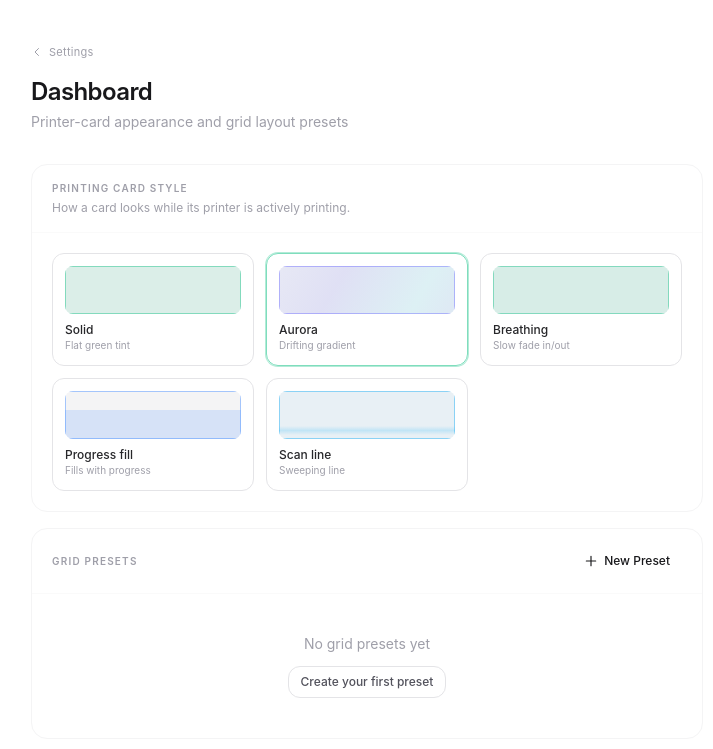
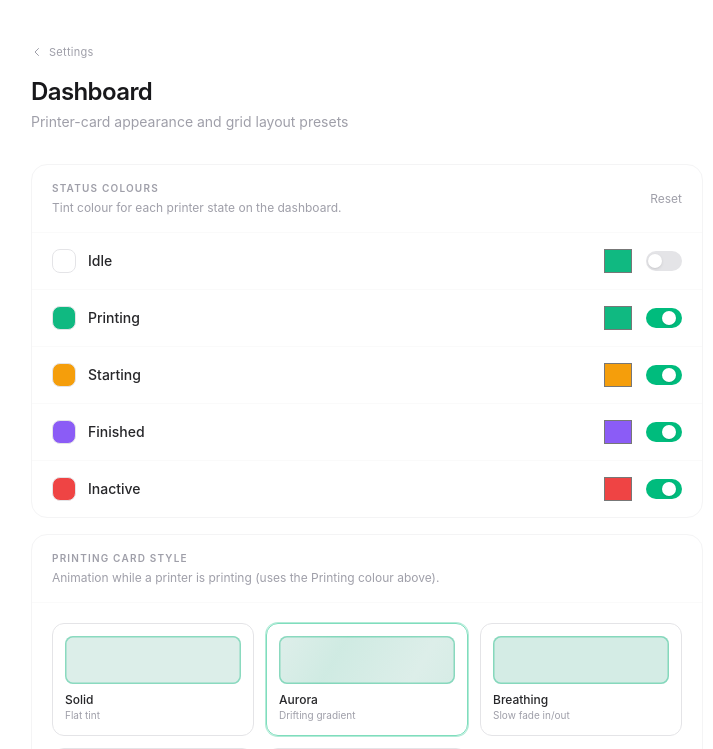
Before and after one commit to eschencode/PrintFarmCompanion, a SvelteKit app: page /settings/dashboard in a window 1280 px wide. Shown: the top 749 px of the page, without its empty margins (273-986 px from the left). Built offline with nearby package versions, Linux system fonts and the light colour scheme.

Commit message:
ui(improvement): dashboard

```diff
--- a/src/lib/components/dashboard/PrinterCard.svelte
+++ b/src/lib/components/dashboard/PrinterCard.svelte
@@ -4,7 +4,11 @@
     import { getProgress } from "$lib/utils/time";
     import { getActivePrintJob } from "$lib/utils/printerData";
     import { resolveSpoolColor } from "$lib/utils/spoolColor";
-    import { printingEffect } from "$lib/stores/dashboardPrefs";
+    import {
+        printingEffect,
+        stateColors,
+        hexToRgb,
+    } from "$lib/stores/dashboardPrefs";
     import SpoolGauge from "$lib/components/dashboard/SpoolGauge.svelte";
     import type {
         DashboardPrinter,
@@ -36,14 +40,11 @@
           ? "printing"
           : printer.status; // 'finished' | 'idle' | 'inactive'
 
-    // Background tint + inset ring per status. Idle is deliberately untinted.
-    // Printing is handled separately (animated effect chosen in settings).
-    const STATUS_TINT: Record<string, string> = {
-        starting: "bg-amber-500/10 ring-amber-500/40",
-        finished: "bg-violet-500/[0.13] ring-violet-500/45",
-        inactive: "bg-red-500/10 ring-red-500/40",
-    };
-    $: tint = STATUS_TINT[cardStatus] ?? "";
+    // Per-status colour config (customisable in settings). Drives the tint/effect.
+    $: stateCfg = ($stateColors as Record<string, { color: string; enabled: boolean }>)[cardStatus];
+    $: tintEnabled = !!stateCfg?.enabled;
+    $: tintRgb = stateCfg ? hexToRgb(stateCfg.color) : "113, 113, 122";
+    $: ringShadow = `inset 0 0 0 1.5px rgba(${tintRgb}, 0.4)`;
 
     // Live print progress (0–100) — drives the "progress" printing effect.
     $: printProgress =
@@ -105,31 +106,48 @@
          rounded-xl p-3 card-lift card-shine
          flex flex-col items-center justify-center overflow-hidden min-h-0"
 >
-    <!-- Status background. Printing uses the effect chosen in dashboard settings;
-         other statuses get a flat tint + inset ring. Idle is untinted. -->
-    {#if cardStatus === "printing"}
+    <!-- Status background (colours customisable in dashboard settings). Printing
+         uses the chosen animated effect; other statuses get a flat tint + ring.
+         All effects sit behind the printer image (this layer is below z-[1]). -->
+    {#if cardStatus === "printing" && tintEnabled}
         {#if $printingEffect === "aurora"}
-            <div class="absolute inset-0 rounded-xl ring-1 ring-inset ring-indigo-500/40 pointer-events-none printing-aurora"></div>
+            <div
+                class="absolute inset-0 rounded-xl pointer-events-none printing-aurora"
+                style="--c-rgb: {tintRgb}; box-shadow: {ringShadow};"
+            ></div>
         {:else if $printingEffect === "breathing"}
-            <div class="absolute inset-0 rounded-xl ring-1 ring-inset ring-emerald-500/40 pointer-events-none printing-breathe"></div>
+            <div
+                class="absolute inset-0 rounded-xl pointer-events-none printing-breathe"
+                style="--c-rgb: {tintRgb}; box-shadow: {ringShadow};"
+            ></div>
         {:else if $printingEffect === "scan"}
-            <div class="absolute inset-0 rounded-xl ring-1 ring-inset ring-sky-500/40 pointer-events-none overflow-hidden bg-sky-500/[0.05]">
+            <div
+                class="absolute inset-0 rounded-xl pointer-events-none overflow-hidden"
+                style="--c-rgb: {tintRgb}; background-color: rgba({tintRgb}, 0.05); box-shadow: {ringShadow};"
+            >
                 <div class="printing-scan"></div>
             </div>
         {:else if $printingEffect === "progress"}
-            <div class="absolute inset-0 rounded-xl ring-1 ring-inset ring-blue-500/40 pointer-events-none overflow-hidden">
+            <div
+                class="absolute inset-0 rounded-xl pointer-events-none overflow-hidden"
+                style="box-shadow: {ringShadow};"
+            >
                 <div
-                    class="absolute inset-x-0 bottom-0 bg-blue-500/15 transition-[height] duration-700 ease-out"
-                    style="height: {printProgress}%"
+                    class="absolute inset-y-0 left-0 transition-[width] duration-700 ease-out"
+                    style="width: {printProgress}%; background-color: rgba({tintRgb}, 0.15);"
                 ></div>
             </div>
         {:else}
             <!-- solid -->
-            <div class="absolute inset-0 rounded-xl ring-1 ring-inset ring-emerald-500/40 pointer-events-none bg-emerald-500/10"></div>
+            <div
+                class="absolute inset-0 rounded-xl pointer-events-none"
+                style="background-color: rgba({tintRgb}, 0.10); box-shadow: {ringShadow};"
+            ></div>
         {/if}
-    {:else if tint}
+    {:else if cardStatus !== "printing" && tintEnabled}
         <div
-            class="absolute inset-0 rounded-xl ring-1 ring-inset pointer-events-none {tint}"
+            class="absolute inset-0 rounded-xl pointer-events-none"
+            style="background-color: rgba({tintRgb}, 0.10); box-shadow: {ringShadow};"
         ></div>
     {/if}
 
--- a/src/lib/stores/dashboardPrefs.ts
+++ b/src/lib/stores/dashboardPrefs.ts
@@ -4,18 +4,18 @@ import { browser } from '$app/environment';
 /** How a printing printer's card is visually treated on the dashboard. */
 export type PrintingEffect = 'solid' | 'aurora' | 'breathing' | 'progress' | 'scan';
 
-const KEY = 'printfarm_printing_effect';
-const DEFAULT: PrintingEffect = 'aurora';
-const VALID: PrintingEffect[] = ['solid', 'aurora', 'breathing', 'progress', 'scan'];
+const EFFECT_KEY = 'printfarm_printing_effect';
+const EFFECT_DEFAULT: PrintingEffect = 'aurora';
+const EFFECT_VALID: PrintingEffect[] = ['solid', 'aurora', 'breathing', 'progress', 'scan'];
 
 function createEffectStore() {
-  const stored = browser ? localStorage.getItem(KEY) : null;
-  const initial = stored && VALID.includes(stored as PrintingEffect) ? (stored as PrintingEffect) : DEFAULT;
+  const stored = browser ? localStorage.getItem(EFFECT_KEY) : null;
+  const initial = stored && EFFECT_VALID.includes(stored as PrintingEffect) ? (stored as PrintingEffect) : EFFECT_DEFAULT;
   const { subscribe, set } = writable<PrintingEffect>(initial);
   return {
     subscribe,
     set(value: PrintingEffect) {
-      if (browser) localStorage.setItem(KEY, value);
+      if (browser) localStorage.setItem(EFFECT_KEY, value);
       set(value);
     },
   };
@@ -23,3 +23,63 @@ function createEffectStore() {
 
 /** Selected printing-card effect, persisted to localStorage. */
 export const printingEffect = createEffectStore();
+
+// ── Per-status card colours ─────────────────────────────────────────────────
+
+export type CardStatus = 'idle' | 'starting' | 'printing' | 'finished' | 'inactive';
+export interface StateColor {
+  /** Hex colour, e.g. "#10b981". */
+  color: string;
+  /** Whether the tint/effect is shown for this status. */
+  enabled: boolean;
+}
+export type StateColors = Record<CardStatus, StateColor>;
+
+const COLORS_KEY = 'printfarm_state_colors';
+
+export const DEFAULT_STATE_COLORS: StateColors = {
+  idle: { color: '#10b981', enabled: false },
+  starting: { color: '#f59e0b', enabled: true },
+  printing: { color: '#10b981', enabled: true },
+  finished: { color: '#8b5cf6', enabled: true },
+  inactive: { color: '#ef4444', enabled: true },
+};
+
+function createStateColorsStore() {
+  let initial: StateColors = { ...DEFAULT_STATE_COLORS };
+  if (browser) {
+    try {
+      const raw = localStorage.getItem(COLORS_KEY);
+      if (raw) initial = { ...DEFAULT_STATE_COLORS, ...JSON.parse(raw) };
+    } catch {
+      /* corrupt value — fall back to defaults */
+    }
+  }
+  const { subscribe, set, update } = writable<StateColors>(initial);
+  return {
+    subscribe,
+    setStatus(status: CardStatus, patch: Partial<StateColor>) {
+      update((curr) => {
+        const next = { ...curr, [status]: { ...curr[status], ...patch } };
+        if (browser) localStorage.setItem(COLORS_KEY, JSON.stringify(next));
+        return next;
+      });
+    },
+    reset() {
+      if (browser) localStorage.setItem(COLORS_KEY, JSON.stringify(DEFAULT_STATE_COLORS));
+      set({ ...DEFAULT_STATE_COLORS });
+    },
+  };
+}
+
+/** Per-status card colours, persisted to localStorage. */
+export const stateColors = createStateColorsStore();
+
+/** Convert "#rrggbb" (or "#rgb") to an "r, g, b" string for use in rgba(). */
+export function hexToRgb(hex: string): string {
+  let h = (hex ?? '').replace('#', '');
+  if (h.length === 3) h = h.split('').map((c) => c + c).join('');
+  const n = parseInt(h, 16);
+  if (Number.isNaN(n) || h.length !== 6) return '113, 113, 122';
+  return `${(n >> 16) & 255}, ${(n >> 8) & 255}, ${n & 255}`;
+}
--- a/src/routes/(main)/+page.svelte
+++ b/src/routes/(main)/+page.svelte
@@ -509,6 +509,8 @@
     });
     printer.status = broken ? 'inactive' : 'idle';
     if (selectedPrinter?.id === printer.id) selectedPrinter = { ...printer };
+    // Refresh data.printers so the dashboard card re-derives status (and its tint).
+    await invalidateAll();
     controlLoading = null;
   }
 
--- a/src/routes/(main)/settings/dashboard/+page.svelte
+++ b/src/routes/(main)/settings/dashboard/+page.svelte
@@ -2,19 +2,37 @@
   import type { PageData, ActionData } from './$types';
   import type { GridCell } from '$lib/types';
   import { enhance } from '$app/forms';
-  import { printingEffect, type PrintingEffect } from '$lib/stores/dashboardPrefs';
+  import {
+    printingEffect,
+    stateColors,
+    hexToRgb,
+    type PrintingEffect,
+    type CardStatus,
+  } from '$lib/stores/dashboardPrefs';
 
   export let data: PageData;
   export let form: ActionData;
 
   // Printing-card visual effect options (live-previewed below).
   const effectOptions: { id: PrintingEffect; label: string; desc: string }[] = [
-    { id: 'solid', label: 'Solid', desc: 'Flat green tint' },
+    { id: 'solid', label: 'Solid', desc: 'Flat tint' },
     { id: 'aurora', label: 'Aurora', desc: 'Drifting gradient' },
     { id: 'breathing', label: 'Breathing', desc: 'Slow fade in/out' },
-    { id: 'progress', label: 'Progress fill', desc: 'Fills with progress' },
+    { id: 'progress', label: 'Progress fill', desc: 'Fills L→R with progress' },
     { id: 'scan', label: 'Scan line', desc: 'Sweeping line' },
   ];
+
+  // Customisable per-status colours.
+  const statusList: { id: CardStatus; label: string }[] = [
+    { id: 'idle', label: 'Idle' },
+    { id: 'printing', label: 'Printing' },
+    { id: 'starting', label: 'Starting' },
+    { id: 'finished', label: 'Finished' },
+    { id: 'inactive', label: 'Inactive' },
+  ];
+
+  // Printing colour drives the live effect previews below.
+  $: printingRgb = hexToRgb($stateColors.printing.color);
 
   const cellTypes: GridCell['type'][] = ['empty', 'printer', 'stats', 'settings', 'spools', 'inventory', 'products'];
 
@@ -149,11 +167,61 @@
       </div>
     {/if}
 
+    <!-- ── Status Colours ──────────────────────────────────────────── -->
+    <div class="bg-white dark:bg-[#111] rounded-xl border border-zinc-100 dark:border-[#1e1e1e] overflow-hidden mb-4">
+      <div class="px-5 py-4 flex items-center justify-between border-b border-zinc-50 dark:border-[#1a1a1a]">
+        <div>
+          <p class="text-[10px] font-semibold uppercase tracking-[0.12em] text-zinc-400 dark:text-zinc-500">Status Colours</p>
+          <p class="text-xs text-zinc-400 mt-1">Tint colour for each printer state on the dashboard.</p>
+        </div>
+        <button
+          type="button"
+          onclick={() => stateColors.reset()}
+          class="text-xs text-zinc-400 hover:text-zinc-700 dark:hover:text-zinc-200 transition-colors"
+        >
+          Reset
+        </button>
+      </div>
+      <div class="divide-y divide-zinc-50 dark:divide-[#1a1a1a]">
+        {#each statusList as s}
+          {@const cfg = $stateColors[s.id]}
+          <div class="px-5 py-3 flex items-center justify-between gap-4">
+            <div class="flex items-center gap-3 min-w-0">
+              <span
+                class="w-6 h-6 rounded-md border border-zinc-200 dark:border-[#262626] shrink-0"
+                style="background-color: {cfg.enabled ? cfg.color : 'transparent'}"
+              ></span>
+              <p class="text-sm font-medium text-zinc-800 dark:text-zinc-200">{s.label}</p>
+            </div>
+            <div class="flex items-center gap-3 shrink-0">
+              <input
+                type="color"
+                value={cfg.color}
+                oninput={(e) => stateColors.setStatus(s.id, { color: e.currentTarget.value })}
+                class="w-8 h-8 rounded cursor-pointer bg-transparent border-0 p-0"
+                aria-label="{s.label} colour"
+              />
+              <button
+                type="button"
+                onclick={() => stateColors.setStatus(s.id, { enabled: !cfg.enabled })}
+                class="relative inline-flex h-5 w-9 shrink-0 items-center rounded-full transition-colors {cfg.enabled ? 'bg-emerald-500' : 'bg-zinc-200 dark:bg-zinc-700'}"
+                role="switch"
+                aria-checked={cfg.enabled}
+                aria-label="Toggle {s.label} tint"
+              >
+                <span class="inline-block h-3.5 w-3.5 transform rounded-full bg-white shadow transition-transform {cfg.enabled ? 'translate-x-4' : 'translate-x-0.5'}"></span>
+              </button>
+            </div>
+          </div>
+        {/each}
+      </div>
+    </div>
+
     <!-- ── Printing Card Style ─────────────────────────────────────── -->
     <div class="bg-white dark:bg-[#111] rounded-xl border border-zinc-100 dark:border-[#1e1e1e] overflow-hidden mb-4">
       <div class="px-5 py-4 border-b border-zinc-50 dark:border-[#1a1a1a]">
         <p class="text-[10px] font-semibold uppercase tracking-[0.12em] text-zinc-400 dark:text-zinc-500">Printing Card Style</p>
-        <p class="text-xs text-zinc-400 mt-1">How a card looks while its printer is actively printing.</p>
+        <p class="text-xs text-zinc-400 mt-1">Animation while a printer is printing (uses the Printing colour above).</p>
       </div>
       <div class="p-5 grid grid-cols-2 sm:grid-cols-3 gap-3">
         {#each effectOptions as opt}
@@ -166,18 +234,18 @@
               ? 'border-emerald-500/50 ring-1 ring-emerald-500/30'
               : 'border-zinc-200 dark:border-[#262626] hover:border-zinc-300 dark:hover:border-[#333]'}"
           >
-            <!-- Live preview -->
-            <div class="relative h-12 rounded-md overflow-hidden bg-zinc-100 dark:bg-[#0c0c0f] mb-2">
+            <!-- Live preview (tinted with the chosen Printing colour) -->
+            <div class="relative h-12 rounded-md overflow-hidden bg-zinc-100 dark:bg-[#0c0c0f] mb-2" style="--c-rgb: {printingRgb}; box-shadow: inset 0 0 0 1.5px rgba({printingRgb}, 0.4);">
               {#if opt.id === 'aurora'}
-                <div class="absolute inset-0 ring-1 ring-inset ring-indigo-500/40 printing-aurora"></div>
+                <div class="absolute inset-0 printing-aurora"></div>
               {:else if opt.id === 'breathing'}
-                <div class="absolute inset-0 ring-1 ring-inset ring-emerald-500/40 printing-breathe"></div>
+                <div class="absolute inset-0 printing-breathe"></div>
               {:else if opt.id === 'scan'}
-                <div class="absolute inset-0 ring-1 ring-inset ring-sky-500/40 overflow-hidden bg-sky-500/[0.05]"><div class="printing-scan"></div></div>
+                <div class="absolute inset-0 overflow-hidden" style="background-color: rgba({printingRgb}, 0.05);"><div class="printing-scan"></div></div>
               {:else if opt.id === 'progress'}
-                <div class="absolute inset-0 ring-1 ring-inset ring-blue-500/40 overflow-hidden"><div class="absolute inset-x-0 bottom-0 h-3/5 bg-blue-500/15"></div></div>
+                <div class="absolute inset-y-0 left-0 w-3/5" style="background-color: rgba({printingRgb}, 0.15);"></div>
               {:else}
-                <div class="absolute inset-0 ring-1 ring-inset ring-emerald-500/40 bg-emerald-500/10"></div>
+                <div class="absolute inset-0" style="background-color: rgba({printingRgb}, 0.10);"></div>
               {/if}
             </div>
             <p class="text-xs font-medium text-zinc-800 dark:text-zinc-200">{opt.label}</p>
--- a/src/routes/layout.css
+++ b/src/routes/layout.css
@@ -133,14 +133,15 @@ html, body {
   50%  { background-position: 100% 50%; }
   100% { background-position: 0% 50%; }
 }
+/* All printing effects take their colour from --c-rgb ("r, g, b"), set inline. */
 .printing-aurora {
   background-image: linear-gradient(
     120deg,
-    rgba(59, 130, 246, 0.03) 0%,
-    rgba(99, 102, 241, 0.14) 30%,
-    rgba(34, 211, 238, 0.11) 50%,
-    rgba(99, 102, 241, 0.14) 70%,
-    rgba(59, 130, 246, 0.03) 100%
+    rgba(var(--c-rgb), 0.03) 0%,
+    rgba(var(--c-rgb), 0.16) 30%,
+    rgba(var(--c-rgb), 0.10) 50%,
+    rgba(var(--c-rgb), 0.16) 70%,
+    rgba(var(--c-rgb), 0.03) 100%
   );
   background-size: 220% 220%;
   animation: aurora-pan 6s ease-in-out infinite;
@@ -152,7 +153,7 @@ html, body {
   50%      { opacity: 1; }
 }
 .printing-breathe {
-  background-color: rgba(16, 185, 129, 0.13); /* emerald */
+  background-color: rgba(var(--c-rgb), 0.14);
   animation: breathe 3.5s ease-in-out infinite;
 }
 
@@ -166,7 +167,7 @@ html, body {
   left: 0;
   right: 0;
   height: 18%;
-  background: linear-gradient(to bottom, transparent, rgba(56, 189, 248, 0.22), transparent);
+  background: linear-gradient(to bottom, transparent, rgba(var(--c-rgb), 0.24), transparent);
   animation: scan-down 3s ease-in-out infinite;
 }
 
```
